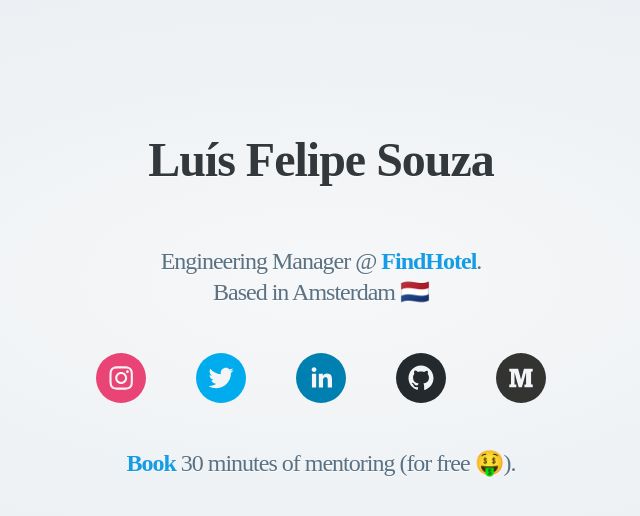
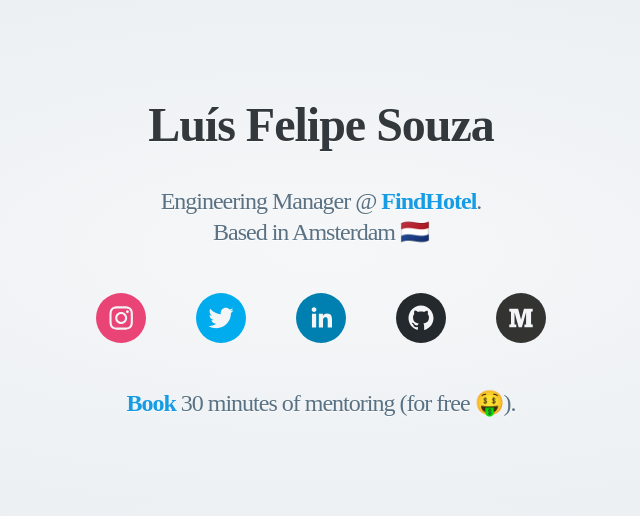
Before and after one commit to luisfmsouza/luisfmsouza.com.br, a React (Create React App) app: page / in a window 1280 px wide. Shown: the top 516 px of the page, without its empty margins (319-959 px from the left). Built offline with nearby package versions, Linux system fonts and the light colour scheme; a web font is replaced by a local one.

Commit message:
Clean up unused CSS and use REM

```diff
--- a/src/App.css
+++ b/src/App.css
@@ -8,7 +8,10 @@
   --titleColor: #32383c;
 }
 
-/* Base */
+html {
+  font-size: 16px;
+}
+
 body {
   background-image: radial-gradient(
     var(--gradientFirst),
@@ -16,7 +19,6 @@ body {
   );
   color: var(--textColor);
   font-family: 'Alice', serif;
-  font-size: 1em;
   line-height: 1.5;
   margin: 0;
   padding: 0;
@@ -27,25 +29,14 @@ a {
   color: var(--linkPrimary);
   font-weight: 600;
   text-decoration: none;
-  transition: color 0.3s ease;
+  transition: all 0.3s ease;
 }
 
 a:hover {
   color: var(--linkPrimary--hover);
+  text-decoration: underline;
 }
 
-p {
-  margin-bottom: 20px;
-  font-weight: 300;
-}
-
-ul li {
-  list-style-position: inside;
-  list-style: disc;
-  padding-left: 20px;
-}
-
-/* Objects */
 .container {
   width: 100%;
   max-width: 750px;
@@ -55,12 +46,6 @@ ul li {
   text-align: center;
 }
 
-@media (min-width: 650px) {
-  .container {
-    text-align: left;
-  }
-}
-
 .content {
   margin-bottom: 20px;
   padding: 0;
@@ -68,17 +53,15 @@ ul li {
 
 .title {
   color: var(--titleColor);
-  font-size: 48px;
+  font-size: 3rem;
   font-weight: 900;
   line-height: 1.2;
   letter-spacing: -1px;
-  padding-bottom: 25px;
-  padding-top: 35px;
   text-align: center;
 }
 
 .headline {
-  font-size: 24px;
+  font-size: 1.5rem;
   font-weight: 300;
   line-height: 1.3;
   letter-spacing: -1px;
```
